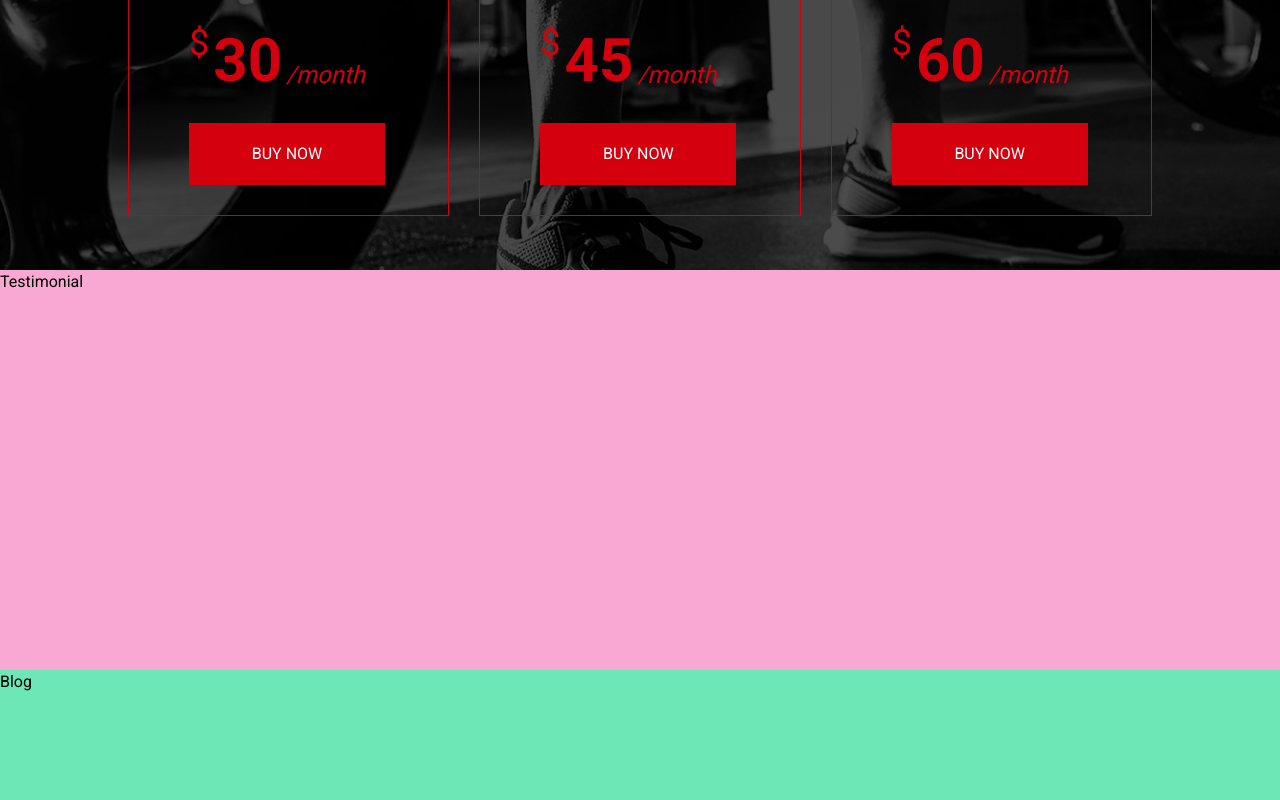
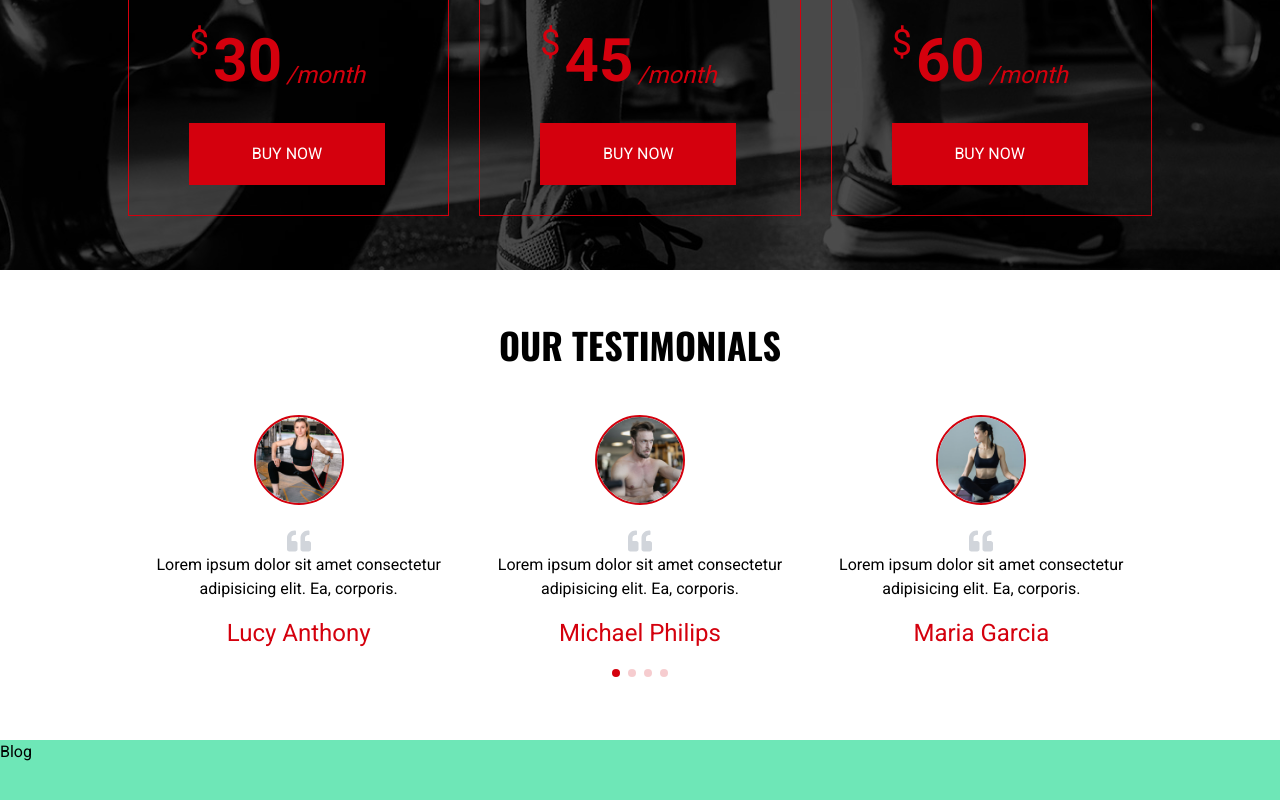
Before and after one commit to ArfinHasib/Gym-Website, a Next.js app: page / in a window 1280 px wide. Shown: the part 6184-6984 px from the top of the page. Built offline with nearby package versions, Linux system fonts and the light colour scheme.

Commit message:
Testimonial Section

```diff
--- a/app/globals.css
+++ b/app/globals.css
@@ -40,3 +40,9 @@
 .active {
    @apply text-accent;
 }
+
+/* swiper pagination styles */
+.swiper-horizontal > .swiper-pagination-bullets .swiper-pagination-bullet,
+.swiper-horizontal.swiper-pagination-bullets .swiper-pagination-bullet {
+   @apply bg-accent;
+}
--- a/components/Testimonial.tsx
+++ b/components/Testimonial.tsx
@@ -1,7 +1,125 @@
+'use client';
+
+import Image from 'next/image';
+import { FaQuoteLeft } from 'react-icons/fa';
+
+import { motion } from 'framer-motion';
+
+// import swiper components
+import { Swiper, SwiperSlide } from 'swiper/react';
+
+// import required modules
+import { Pagination } from 'swiper/modules';
+
+// swiper styles
+import 'swiper/css';
+import 'swiper/css/pagination';
+import { fadeIn } from '@/lib/variants';
+
+const testimonialData = [
+   {
+      img: '/assets/img/testimonial/lucy.jpg',
+      message:
+         'Lorem ipsum dolor sit amet consectetur adipisicing elit. Ea, corporis.',
+      name: 'Lucy Anthony',
+   },
+   {
+      img: '/assets/img/testimonial/michael.jpg',
+      message:
+         'Lorem ipsum dolor sit amet consectetur adipisicing elit. Ea, corporis.',
+      name: 'Michael Philips',
+   },
+   {
+      img: '/assets/img/testimonial/maria.jpg',
+      message:
+         'Lorem ipsum dolor sit amet consectetur adipisicing elit. Ea, corporis.',
+      name: 'Maria Garcia',
+   },
+   {
+      img: '/assets/img/testimonial/lucy.jpg',
+      message:
+         'Lorem ipsum dolor sit amet consectetur adipisicing elit. Ea, corporis.',
+      name: 'Lucy Anthony',
+   },
+   {
+      img: '/assets/img/testimonial/michael.jpg',
+      message:
+         'Lorem ipsum dolor sit amet consectetur adipisicing elit. Ea, corporis.',
+      name: 'Michael Philips',
+   },
+   {
+      img: '/assets/img/testimonial/maria.jpg',
+      message:
+         'Lorem ipsum dolor sit amet consectetur adipisicing elit. Ea, corporis.',
+      name: 'Maria Garcia',
+   },
+];
+
 const Testimonial = () => {
    return (
-      <section className='h-[50vh] bg-pink-300' id='testimonial'>
-         Testimonial
+      <section className='py-12 xl:py-28' id='testimonial'>
+         <div className='container mx-auto'>
+            <motion.h2
+               variants={fadeIn('up', 0.4)}
+               initial='hidden'
+               whileInView={'show'}
+               viewport={{ once: false, amount: 0.2 }}
+               className='h2 text-center'
+            >
+               Our Testimonials
+            </motion.h2>
+            <motion.div
+               variants={fadeIn('up', 0.4)}
+               initial='hidden'
+               whileInView={'show'}
+               viewport={{ once: false, amount: 0.2 }}
+            >
+               <Swiper
+                  slidesPerView={1}
+                  spaceBetween={30}
+                  modules={[Pagination]}
+                  pagination={{
+                     clickable: true,
+                  }}
+                  breakpoints={{
+                     768: {
+                        slidesPerView: 2,
+                        spaceBetween: 30,
+                     },
+                     1024: {
+                        slidesPerView: 3,
+                        spaceBetween: 30,
+                     },
+                  }}
+                  className='h-[320px]'
+               >
+                  {testimonialData.map((person, index) => {
+                     return (
+                        <SwiperSlide className='h-full' key={index}>
+                           <div className='flex flex-col justify-center items-center gap-6 text-center  h-full'>
+                              <Image
+                                 src={person.img}
+                                 width={90}
+                                 height={90}
+                                 alt=''
+                                 className='rounded-full border-2 border-accent'
+                              />
+                              <div className='flex flex-col justify-center items-center'>
+                                 <FaQuoteLeft className='text-2xl text-gray-300' />
+                                 <p className='max-w-[380px] mb-4'>
+                                    {person.message}
+                                 </p>
+                                 <span className='text-2xl text-accent'>
+                                    {person.name}
+                                 </span>
+                              </div>
+                           </div>
+                        </SwiperSlide>
+                     );
+                  })}
+               </Swiper>
+            </motion.div>
+         </div>
       </section>
    );
 };
```
